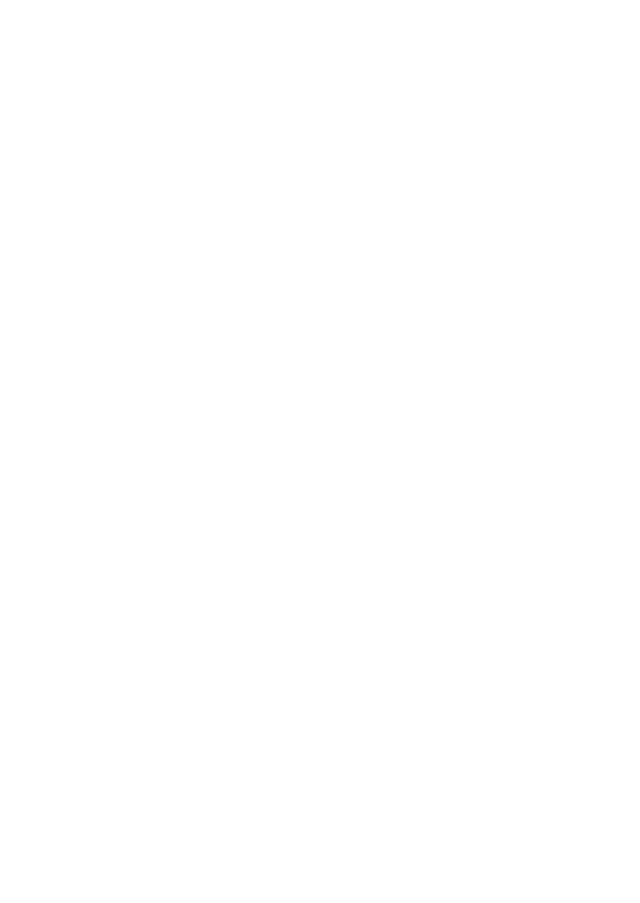
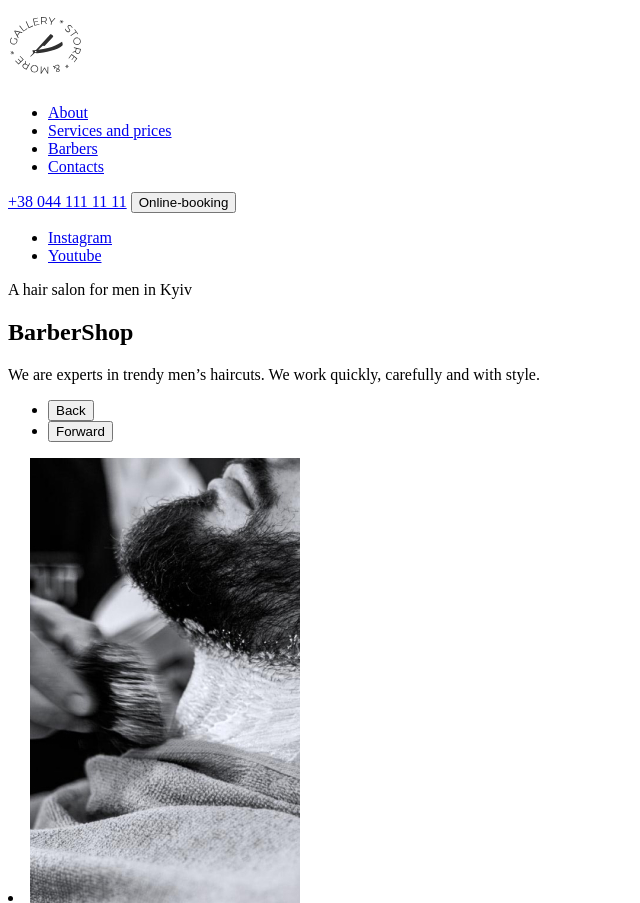
Before and after one commit to Dimentiy88/BS, a plain HTML site: page index.html in a window 1280 px wide. Shown: the top 903 px of the page, without its empty margins (0-640 px from the left). Before the commit the page ends 800 px from the top, so only its background shows below. Drawn offline with Linux system fonts and the light colour scheme.

Commit message:
section about

```diff
--- a/index.html
+++ b/index.html
@@ -19,24 +19,104 @@
   </head>
   <body>
     <!-- Header section -->
-    <header></header>
+    <header>
+      <a href="">
+        <img
+          src="./images/header/logo.svg"
+          alt="BarberShop logo"
+          width="76"
+          height="76"
+        />
+      </a>
+      <nav>
+        <ul>
+          <li>
+            <a href="#about">About</a>
+          </li>
+          <li>
+            <a href="#price">Services and prices</a>
+          </li>
+          <li>
+            <a href="#team">Barbers</a>
+          </li>
+          <li>
+            <a href="#contacts">Contacts</a>
+          </li>
+        </ul>
+      </nav>
+      <a href="tel:+380441111111">+38 044 111 11 11</a>
+      <button type="button">Online-booking</button>
+    </header>
     <main>
       <!-- Hero section -->
-      <section></section>
+      <section>
+        <ul>
+          <li>
+            <a
+              href="http://Instagram.com"
+              target="_blank"
+              rel="noopener noreferrer"
+              >Instagram</a
+            >
+          </li>
+          <li>
+            <a
+              href="http://Youtube.com"
+              target="_blank"
+              rel="noopener noreferrer"
+              >Youtube</a
+            >
+          </li>
+        </ul>
+        <p>A hair salon for men in Kyiv</p>
+        <h1>BarberShop</h1>
+        <p>
+          We are experts in trendy men’s haircuts. We work quickly, carefully
+          and with style.
+        </p>
+        <!-- Slider controls -->
+        <ul>
+          <li>
+            <button type="button">Back</button>
+          </li>
+          <li>
+            <button type="button">Forward</button>
+          </li>
+        </ul>
+      </section>
       <!-- About section -->
-      <section></section>
+      <section id="about">
+        <li><img src="./images/about/img-1.jpg" alt="Beard trim" width="270" height="445" /></li>
+        <li><img src="./images/about/img-2.jpg" alt="Straight razor shave" width="270" height="445" /></li>
+      </ul>
+        <p>About</p>
+        <h2>Best Barbershop in your city</h2>
+        <p>
+          If you want to add more confidence to your image, you should visit us.
+        </p>
+        <p>
+          We are a team that never stops at what has been achieved and are
+          thirsty for changes. And when you fall into the hands of our master,
+          you will never be the same again. We are a team that is always "on the
+          same wave" with clients. Therefore, we are always ready to improve
+          everyone who comes to us!
+        </p>
+        <ul>
+
+        <button type="button">Online-booking</button>
+      </section>
       <!-- Price section -->
-      <section></section>
+      <section id="price"></section>
       <!-- Benefits section -->
       <section></section>
       <!-- Team section -->
-      <section></section>
+      <section id="team"></section>
       <!-- Gallery section -->
       <section></section>
       <!-- Booking section -->
       <section></section>
       <!-- Contacts section -->
-      <section></section>
+      <section id="contacts"></section>
     </main>
     <!-- Footer section -->
     <footer></footer>
```
Also changed, not shown: images/about/img-1.jpg (added), images/about/img-2.jpg (added), images/header/logo.svg (added).
